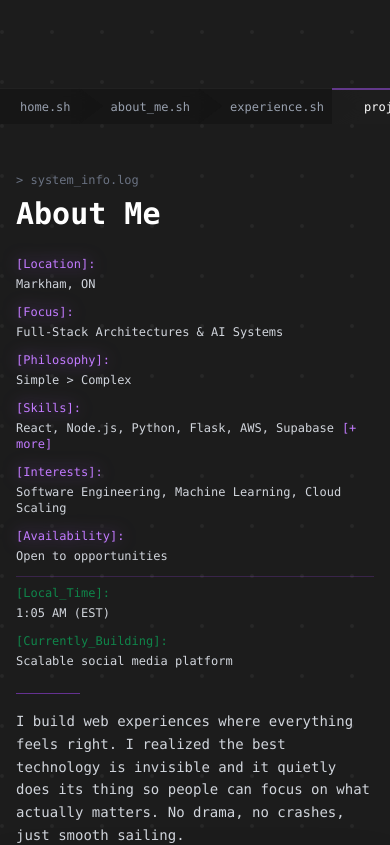
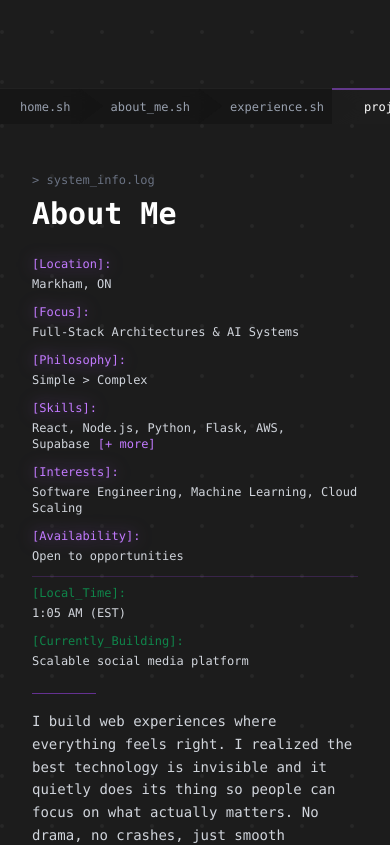
Before and after one commit to ethanchac/ethancha, a React (Vite) app in the folder Ethan/: page / in a window 390 px wide. Shown: the part 720-1565 px from the top of the page. Built offline with nearby package versions, Linux system fonts and the light colour scheme.

Commit message:
responsive fix

```diff
--- a/Ethan/src/components/AboutMe.jsx
+++ b/Ethan/src/components/AboutMe.jsx
@@ -120,14 +120,14 @@ function AboutMe() {
   return (
     <section
       ref={sectionRef}
-      className="min-h-screen relative overflow-hidden flex items-center px-4 sm:px-8 md:px-16 lg:px-24 py-12 sm:py-16 md:py-20"
+      className="min-h-screen relative overflow-hidden flex items-center px-8 md:px-16 lg:px-24 py-12 sm:py-16 md:py-20"
       style={{ backgroundColor: 'rgb(28, 28, 28)' }}
     >
       {/* Faint dot grid background */}
       <DotBackground />
 
       <motion.div
-        className="max-w-7xl w-full mx-auto grid grid-cols-1 lg:grid-cols-5 gap-8 lg:gap-12 relative z-10"
+        className="max-w-6xl w-full grid grid-cols-1 lg:grid-cols-5 gap-8 lg:gap-12 relative z-10"
         style={{ opacity: aboutOpacity, scale: aboutScale, y: aboutY }}
       >
         {/* Left Side - System Log (60%) */}
--- a/Ethan/src/components/Projects.jsx
+++ b/Ethan/src/components/Projects.jsx
@@ -263,13 +263,13 @@ function Projects() {
     <section
       ref={sectionRef}
       id="projects"
-      className="min-h-screen relative overflow-hidden flex items-center px-4 sm:px-8 md:px-16 lg:px-24 py-12 sm:py-16 md:py-20"
+      className="min-h-screen relative overflow-hidden flex items-center px-8 md:px-16 lg:px-24 py-12 sm:py-16 md:py-20"
       style={{ backgroundColor: 'rgb(28, 28, 28)' }}
     >
       {/* Faint dot grid background */}
       <DotBackground />
 
-      <div className="max-w-7xl w-full mx-auto relative z-10">
+      <div className="max-w-6xl w-full relative z-10">
         {/* Header */}
         <div className={`mb-12 md:mb-16 ${isVisible ? 'animate-slide-up-expo' : 'opacity-0'}`}>
           <p className="text-xs sm:text-sm font-mono text-gray-500 mb-2">&gt; git log --projects</p>
```
